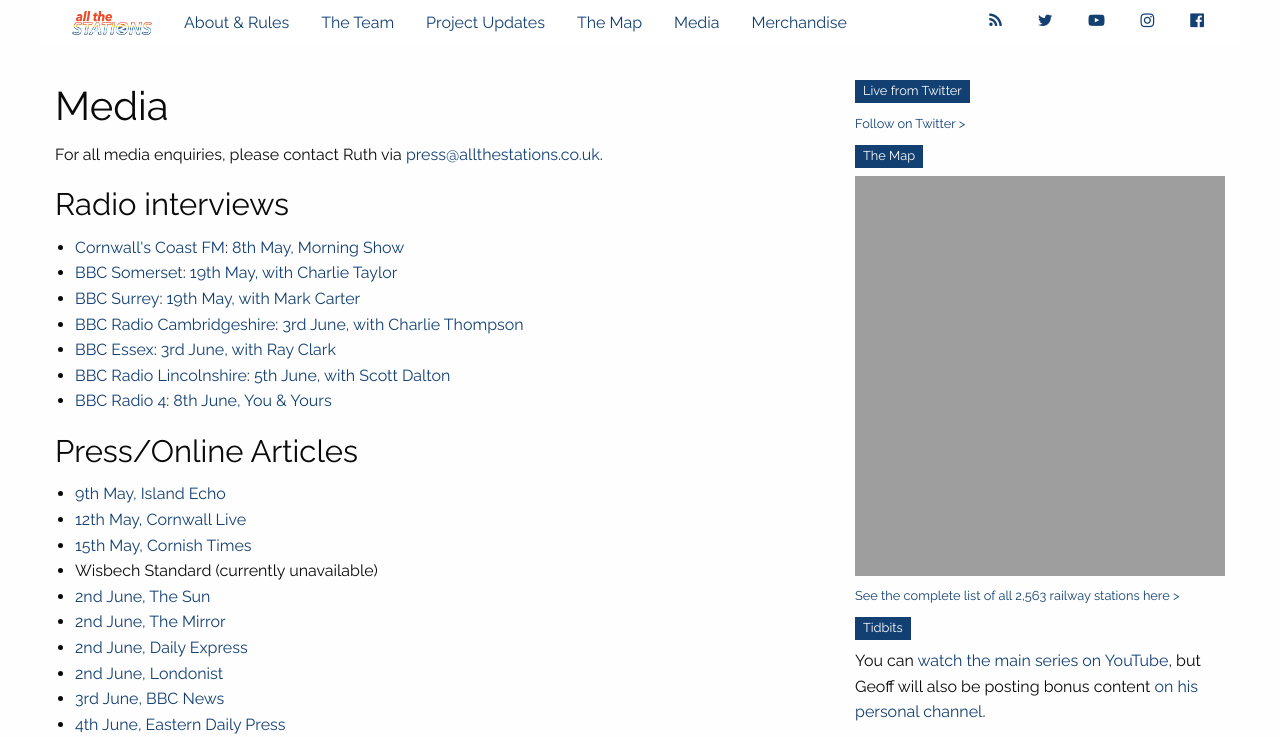
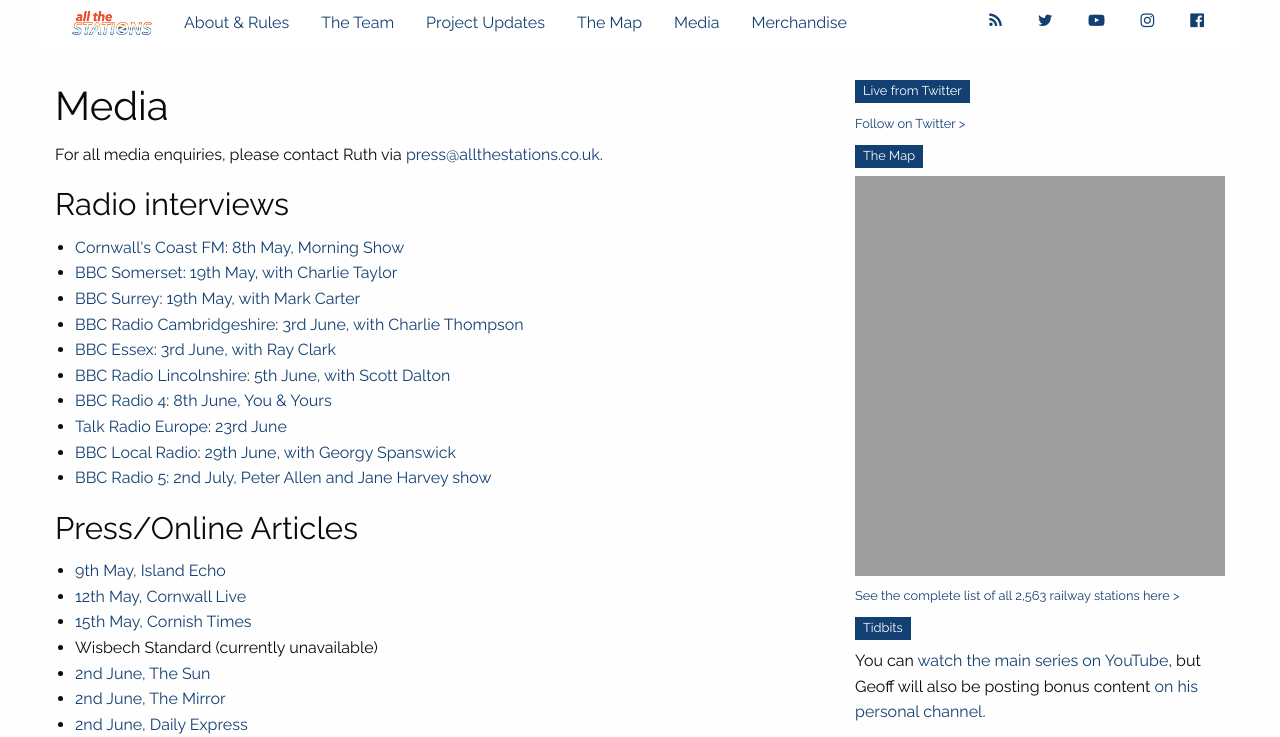
Before and after one commit to khawkins98/all-the-stations, a Jekyll site: the page built from media.md, in a window 1280 px wide, cut to the strip 0-737 px from the top of the page. Built offline with Jekyll 4.4.1, drawn with Linux system fonts in a browser that asks for light colours; nearby versions of some CDN libraries; comment, search, counter and statistics services are not loaded.

Commit message:
Media Update #2 for September
3 radio interviews

```diff
--- a/media.md
+++ b/media.md
@@ -17,6 +17,9 @@
 - <a href="http://www.bbc.co.uk/bbcessex" target="_blank">BBC Essex</a>: <a href="/static/audio/BBCEssex-2017-06-03.mp3">3rd June, with Ray Clark</a>
 - <a href="http://www.bbc.co.uk/radiolincolnshire" target="_blank">BBC Radio Lincolnshire</a>: <a href="/static/audio/BBCLincolnshire-2017-06-05.mp3">5th June, with Scott Dalton</a>
 - <a href="http://www.bbc.co.uk/radio4" target="_blank">BBC Radio 4</a>: <a href="/static/audio/BBCRadio4-2017-06-08.mp3">8th June, You &amp; Yours</a>
+- <a href="http://www.talkradioeurope.com" target="_blank">Talk Radio Europe</a>: <a href="/static/audio/TalkRadioEuropeSpain-2017-06-23.mp3">23rd June</a>
+- <a href="http://www.bbc.co.uk/programmes/p02ll9nt" target="_blank">BBC Local Radio</a>: <a href="/static/audio/BBCGeorgyTonight-2017-06-29.mp3">29th June, with Georgy Spanswick</a>
+- <a href="http://www.bbc.co.uk/radio5" target="_blank">BBC Radio 5</a>: <a href="/static/audio/BBCRadio5-2017-07-02.mp3">2nd July, Peter Allen and Jane Harvey show</a>
 
 <h3>Press/Online Articles</h3>
 
```
